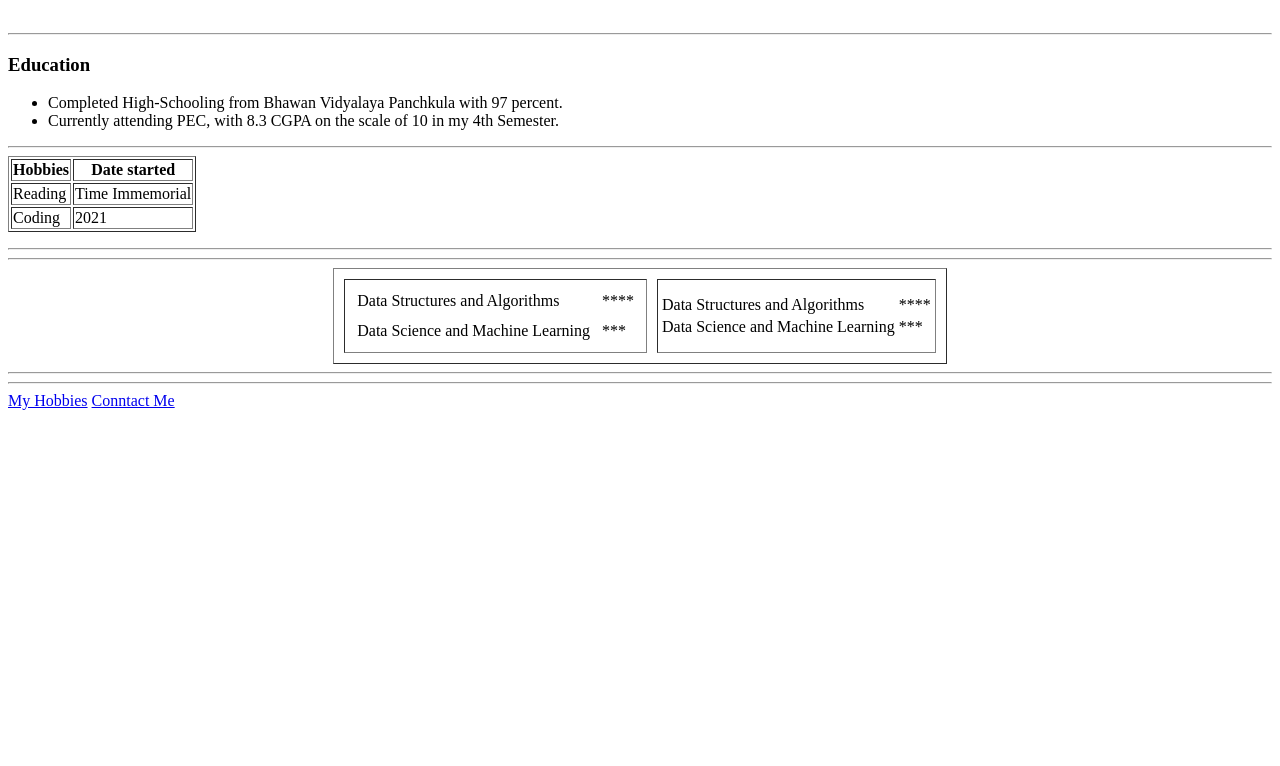
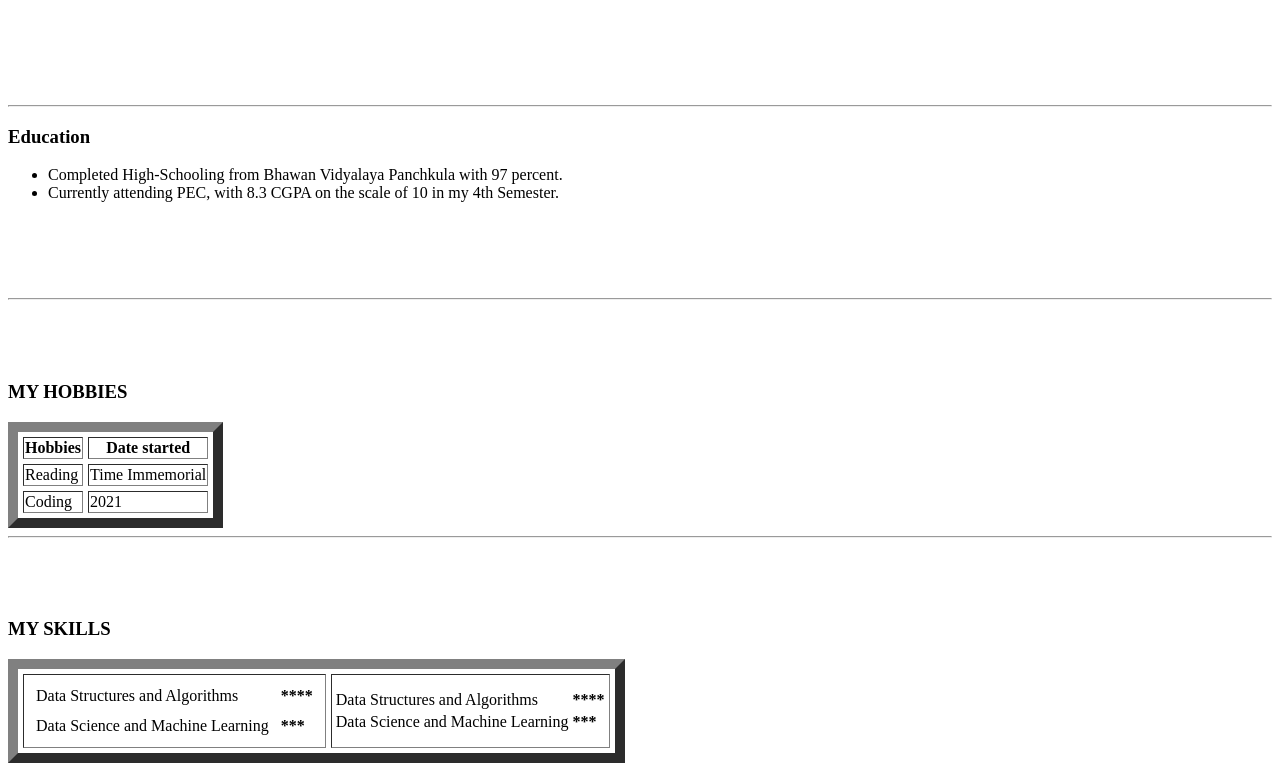
Before and after one commit to NamanGoyal9102/Web-Development, a plain HTML site: page index.html in a window 1280 px wide. Shown: the part 423-1189 px from the top of the page. Before the commit the page ends 841 px from the top, so only its background shows below. Drawn offline with Linux system fonts and the light colour scheme.

Commit message:
Update index.html
Added new features with CSS styling.

```diff
--- a/index.html
+++ b/index.html
@@ -4,11 +4,12 @@
 <head>
     <meta charset="UTF-8">
     <title>Hi!!! I am Naman Goyal</title>
+    <link rel="stylesheet" href="CSS/styles.css">
 </head>
 
 <body>
     <h1>
-        <center> Naman Goyal</center>
+        <center><strong> Naman Goyal</strong></center>
     </h1>
 
     <table cellspacing="20">
@@ -21,15 +22,28 @@
             <td></td>
         </tr>
     </table>
-
+    <br>
+    <br>
+    <br>
+    <br>
     <hr>
     <h3>Education</h3>
     <ul>
         <li>Completed High-Schooling from Bhawan Vidyalaya Panchkula with 97 percent.</li>
         <li>Currently attending PEC, with 8.3 CGPA on the scale of 10 in my 4th Semester.</li>
     </ul>
+    <br>
+    <br>
+    <br>
+    <br>
+
     <hr>
-    <table border="1">
+    <br>
+    <br>
+    <br>
+
+    <h3><strong>MY HOBBIES</strong></h3>
+    <table border="10" cellspacing="5">
         <thead>
             <tr>
                 <th>Hobbies</th>
@@ -52,28 +66,24 @@
 
         </tfoot>
     </table>
-    <p>
-
-
-
-
-
-
-    </p>
     <hr>
-    <hr>
-    <center>
-       <table border="1" cellspacing="10">
+    <!-- <hr> -->
+    <br>
+    <br>
+    <br>
+    <!-- <center> -->
+        <h3><strong>MY SKILLS</strong></h3>
+       <table border="10" cellspacing="5">
         <tr>
             <td>
                 <table cellspacing="10">
                     <tr>
                         <td>Data Structures and Algorithms</td>
-                        <td>****</td>
+                        <td><strong>****</strong></td>
                     </tr>
                     <tr>
                         <td>Data Science and Machine Learning</td>
-                        <td>***</td>
+                        <td><strong>***</strong></td>
                     </tr>
                 </table>
             </td>
@@ -81,20 +91,20 @@
                 <table>
                     <tr>
                         <td>Data Structures and Algorithms</td>
-                        <td>****</td>
+                        <td><strong>****</strong></td>
                     </tr>
                     <tr>
                         <td>Data Science and Machine Learning</td>
-                        <td>***</td>
+                        <td><strong>***</strong></td>
                     </tr>
                 </table>
             </td>
         </tr>
 
        </table>
-    </center>
+    <!-- </center> -->
     <hr>
-    <hr>
+    <!-- <hr> -->
     <a href="hobbies.html">My Hobbies</a>
     <a href="Contact_me.html">Conntact Me</a>
 </body>
```
